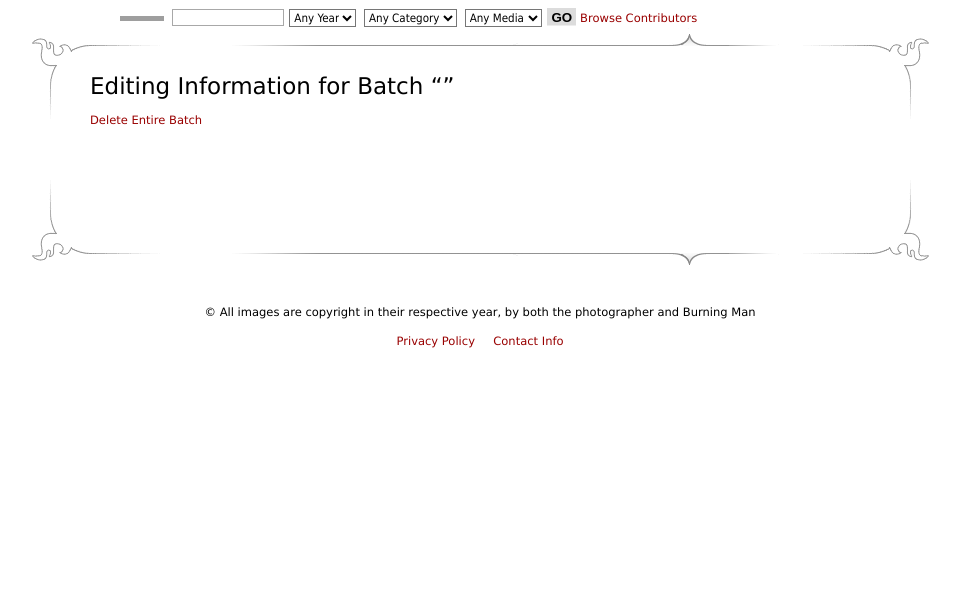
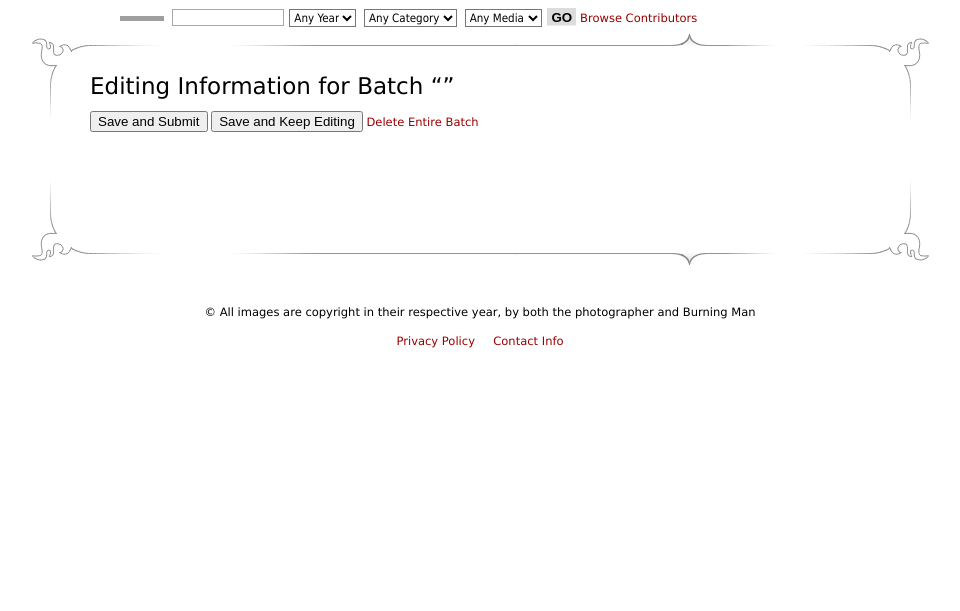
Before and after one commit to rafrombrc/bm.gallery, a Django app: template src/bm.gallery/bm/gallery/templates/gallery/batch_edit.html in a window 1280 px wide. Shown: the part 449-1060 px from the top of the page, without its empty margins (160-1120 px from the left). Run offline with Django 3.2, Linux system fonts and the light colour scheme; the template is opened without the code that fills it, so the values that code supplies are empty; some libraries are stand-ins or nearby versions; grey boxes are pictures that could not be loaded.

Commit message:
making delete batch button live on the same line as the save buttons

```diff
--- a/src/bm.gallery/bm/gallery/static/css/style.css
+++ b/src/bm.gallery/bm/gallery/static/css/style.css
@@ -269,7 +269,7 @@
     color: #900;
 }
 
-p a:link, p a:visited {
+p a:link, p a:visited, span.rightbuttons a {
     color: #900;
     text-decoration: none;
 }
--- a/src/bm.gallery/bm/gallery/templates/gallery/batch_edit.html
+++ b/src/bm.gallery/bm/gallery/templates/gallery/batch_edit.html
@@ -33,6 +33,7 @@
           <span class="rightbuttons">
             <input type="submit" class="button" name="save_submit" value="Save and Submit" />
             <input type="submit" class="button" name="save_edit" value="Save and Keep Editing" />
+            <a class="button" href="{% url gallery_batch_delete batch.uuid %}">Delete Entire Batch</a>
           </span>
         </td>
       </tr>
@@ -119,5 +120,9 @@
 </form>
 </div>
 {% endif %}
-<p><a class="button" href="{% url gallery_batch_delete batch.uuid %}">Delete Entire Batch</a></p>
+<p class="rightbuttons">
+    <input type="submit" class="button" name="save_submit" value="Save and Submit" />
+    <input type="submit" class="button" name="save_edit" value="Save and Keep Editing" />
+    <a class="button" href="{% url gallery_batch_delete batch.uuid %}">Delete Entire Batch</a>
+</p>
 {% endblock %}
```
